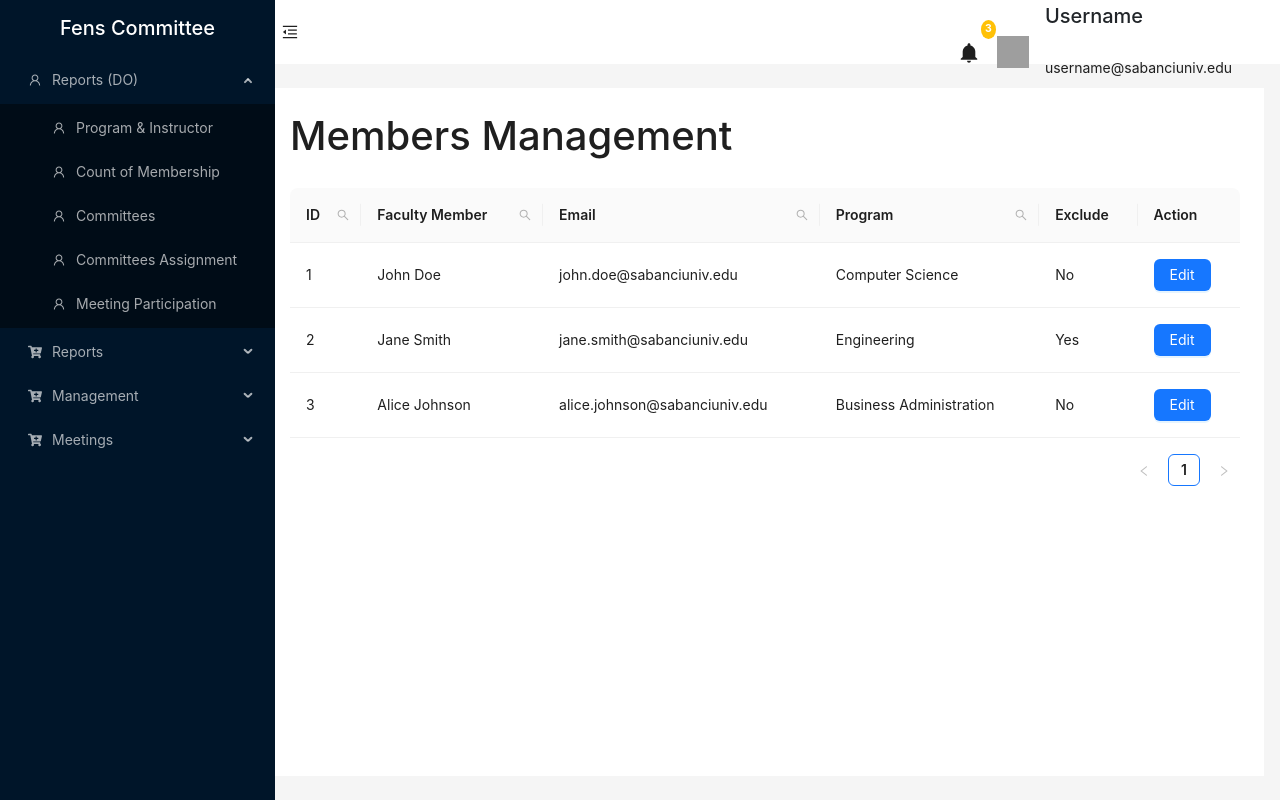
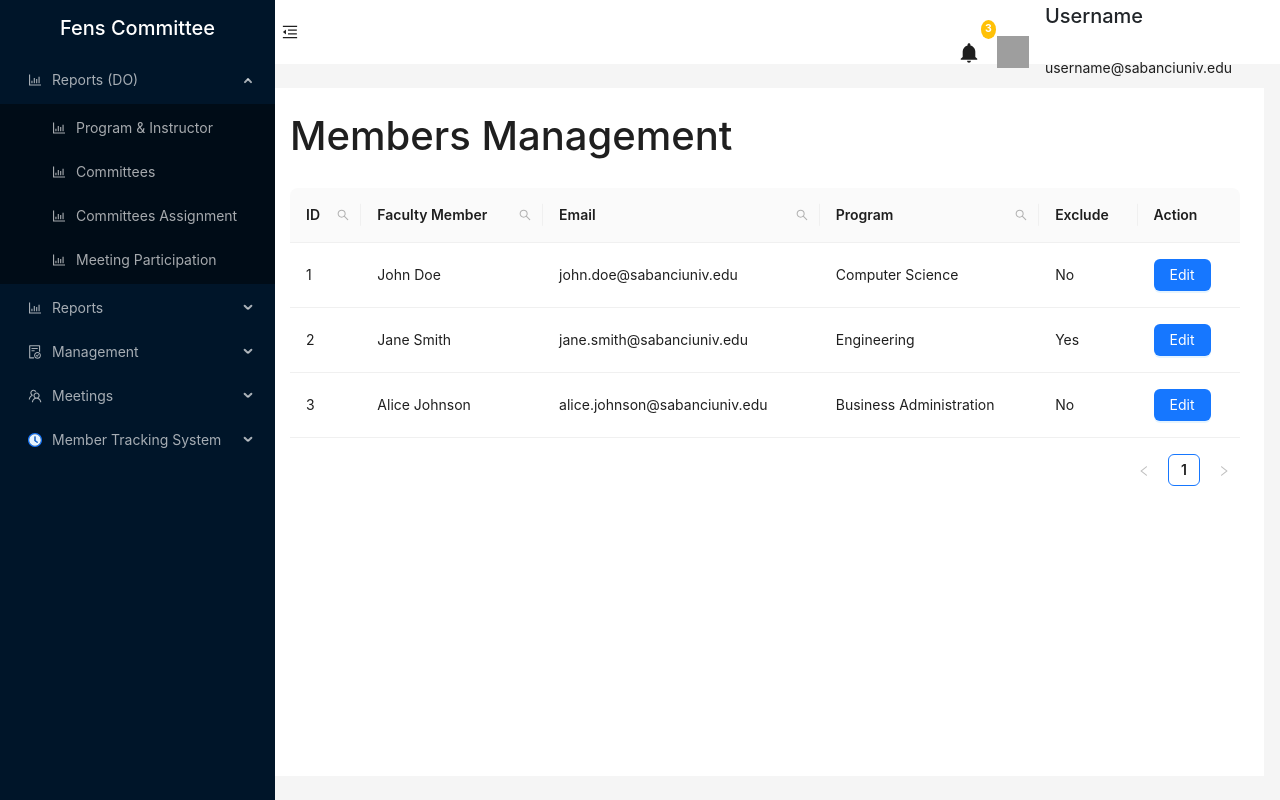
Before and after one commit to gorkemtopcu/ens492-committee-management-system, a React (Create React App) app in the folder committees_management_system/: page /mgmt-members in a window 1280 px wide. Both pictures are taken after a click on the element "Reports (DO)". Built offline with nearby package versions, Linux system fonts and the light colour scheme; grey boxes are pictures that could not be loaded.

Commit message:
Update routing system + field system improvement

```diff
--- a/committees_management_system/src/MainLayout.js
+++ b/committees_management_system/src/MainLayout.js
@@ -1,21 +1,12 @@
 import React, { useState } from 'react';
-import {
-    MenuFoldOutlined,
-    MenuUnfoldOutlined,
-    UploadOutlined,
-    UserOutlined,
-    VideoCameraOutlined,
-} from '@ant-design/icons';
+
 import { Outlet } from "react-router-dom";
 import { Layout, Menu, Button, theme } from 'antd';
-import { AiOutlineDashboard, AiOutlineSetting, AiOutlineUser } from 'react-icons/ai';
 import { useNavigate } from "react-router-dom";
-import { FaCartPlus } from "react-icons/fa";
 import { IoMdNotifications } from "react-icons/io";
-import { BiCategoryAlt } from "react-icons/bi";
-import { BsListOl } from "react-icons/bs";
-import { FiTruck } from "react-icons/fi";
-import { HiLogout } from "react-icons/hi";
+import CommitteeRoutes from './product/constants/Routes';
+import { MenuFoldOutlined, MenuUnfoldOutlined } from '@ant-design/icons';
+
 const { Header, Sider, Content } = Layout;
 
 const MainLayout = () => {
@@ -50,96 +41,7 @@ const MainLayout = () => {
                         navigate(key);
                         console.log(key);
                     }}
-                    items={[
-                        {
-                            key: 'reports-do',
-                            icon: <AiOutlineUser />,
-                            label: 'Reports (DO)',
-                            children: [
-                                {
-                                    key: 'program-instructor',
-                                    icon: <AiOutlineUser />,
-                                    label: 'Program & Instructor',
-                                },
-                                {
-                                    key: 'count-membership',
-                                    icon: <AiOutlineUser />,
-                                    label: 'Count of Membership',
-                                },
-                                {
-                                    key: 'committees',
-                                    icon: <AiOutlineUser />,
-                                    label: 'Committees',
-                                },
-                                {
-                                    key: 'committees-assignment',
-                                    icon: <AiOutlineUser />,
-                                    label: 'Committees Assignment',
-                                },
-                                {
-                                    key: 'meeting-participation',
-                                    icon: <AiOutlineUser />,
-                                    label: 'Meeting Participation',
-                                }
-                            ]
-                        },
-                        {
-                            key: 'reports',
-                            icon: <FaCartPlus />,
-                            label: 'Reports',
-                            children: [
-                                {
-                                    key: 'committee-announcement',
-                                    icon: <FaCartPlus />,
-                                    label: 'Committee Announcement',
-                                },
-                            ]
-                        },
-                        {
-                            key: 'management',
-                            icon: <FaCartPlus />,
-                            label: 'Management',
-                            children: [
-                                {
-                                    key: 'mgmt-committees',
-                                    icon: <FaCartPlus />,
-                                    label: 'Committees',
-                                },
-                                {
-                                    key: 'mgmt-members',
-                                    icon: <FaCartPlus />,
-                                    label: 'Members',
-                                },
-                                {
-                                    key: 'mgmt-assignments',
-                                    icon: <FaCartPlus />,
-                                    label: 'Assignments',
-                                },
-                                {
-                                    key: 'mgmt-mailing',
-                                    icon: <FaCartPlus />,
-                                    label: 'Mailing Lists',
-                                },
-                            ]
-                        },
-                        {
-                            key: 'meeting',
-                            icon: <FaCartPlus />,
-                            label: 'Meetings',
-                            children: [
-                                {
-                                    key: 'list-meeting',
-                                    icon: <FaCartPlus />,
-                                    label: 'List Meetings',
-                                },
-                                {
-                                    key: 'create-meeting-notes',
-                                    icon: <FaCartPlus />,
-                                    label: 'Create Meeting Notes',
-                                },
-                            ]
-                        },
-                    ]}
+                    items={CommitteeRoutes}
                 />
             </Sider>
             <Layout style={{ marginLeft: collapsed ? 80 : 250 }}>
--- a/committees_management_system/src/feature/Management/MembersManagement.js
+++ b/committees_management_system/src/feature/Management/MembersManagement.js
@@ -1,12 +1,11 @@
 import Header from 'product/components/Header';
 import TableSearch from 'product/components/TableSearch';
 import React from 'react';
-import { generateColumns } from 'product/constants/ColumnMapping';
+import { columnMapping } from 'product/constants/ColumnMapping';
 import MemberManagement from 'assets/jsons/Management/MemberManagement.json';
 
 
 const MembersManagement = () => {
-    const fields = ['id', 'facultyMember', 'email', 'program', 'exclude', 'action'];
     const handleEdit = (record) => {
         // Define your handleEdit logic here
     };
@@ -14,11 +13,12 @@ const MembersManagement = () => {
     const handleDelete = (record) => {
         // Define your handleDelete logic here
     };
+    const fields = [columnMapping.id, columnMapping.facultyMember, columnMapping.email, columnMapping.program, columnMapping.exclude, columnMapping.action(handleEdit, handleDelete, true, false)];
 
     return (
         <div>
             <Header title="Members Management"/>
-            <TableSearch columns={generateColumns(fields, handleEdit, handleDelete, true, false)} data={MemberManagement} />
+            <TableSearch columns={fields} data={MemberManagement} />
         </div>
     );
 };
--- /dev/null
+++ b/committees_management_system/src/feature/MemberTrackingSystem/MainCommitee.js
@@ -0,0 +1,11 @@
+import React from 'react';
+
+const MainCommitee = () => {
+    return (
+        <div>
+            <h1>Meeting Commitee</h1>
+        </div>
+    );
+};
+
+export default MainCommitee;
--- /dev/null
+++ b/committees_management_system/src/feature/MemberTrackingSystem/RetirementHistory.js
@@ -0,0 +1,11 @@
+import React from 'react';
+
+const RetirementHistory = () => {
+    return (
+        <div>
+            <h1>Retirement History</h1>
+        </div>
+    );
+};
+
+export default RetirementHistory;
--- a/committees_management_system/src/feature/Report/CountMembership.js
+++ /dev/null
@@ -1,11 +0,0 @@
-import React from 'react';
-
-const CountMembership = () => {
-    return (
-        <div>
-            <h1>Count Membership</h1>
-        </div>
-    );
-};
-
-export default CountMembership;
--- a/committees_management_system/src/product/constants/ColumnMapping.js
+++ b/committees_management_system/src/product/constants/ColumnMapping.js
@@ -59,14 +59,4 @@ const columnMapping = {
     }),
 };
 
-// Function to generate columns based on mapping
-const generateColumns = (fields, handleEdit, handleDelete, includeEdit, includeDelete) => {
-    return fields.map(field => {
-        if (field === 'action') {
-            return columnMapping[field](handleEdit, handleDelete, includeEdit, includeDelete);
-        }
-        return columnMapping[field];
-    });
-};
-
-export { generateColumns };
+export { columnMapping };
--- /dev/null
+++ b/committees_management_system/src/product/constants/Routes.js
@@ -0,0 +1,111 @@
+import {
+    BarChartOutlined,
+    ClockCircleTwoTone,
+    FileDoneOutlined,
+    TeamOutlined,
+} from '@ant-design/icons';
+
+const CommitteeRoutes = [
+    {
+        key: 'reports-do',
+        icon: <BarChartOutlined />,
+        label: 'Reports (DO)',
+        children: [
+            {
+                key: 'program-instructor',
+                icon: <BarChartOutlined />,
+                label: 'Program & Instructor',
+            },
+            {
+                key: 'committees',
+                icon: <BarChartOutlined />,
+                label: 'Committees',
+            },
+            {
+                key: 'committees-assignment',
+                icon: <BarChartOutlined />,
+                label: 'Committees Assignment',
+            },
+            {
+                key: 'meeting-participation',
+                icon: <BarChartOutlined />,
+                label: 'Meeting Participation',
+            }
+        ]
+    },
+    {
+        key: 'reports',
+        icon: <BarChartOutlined />,
+        label: 'Reports',
+        children: [
+            {
+                key: 'committee-announcement',
+                icon: <BarChartOutlined />,
+                label: 'Committee Announcement',
+            },
+        ]
+    },
+    {
+        key: 'management',
+        icon: <FileDoneOutlined />,
+        label: 'Management',
+        children: [
+            {
+                key: 'mgmt-committees',
+                icon: <FileDoneOutlined />,
+                label: 'Committees',
+            },
+            {
+                key: 'mgmt-members',
+                icon: <FileDoneOutlined />,
+                label: 'Members',
+            },
+            {
+                key: 'mgmt-assignments',
+                icon: <FileDoneOutlined />,
+                label: 'Assignments',
+            },
+            {
+                key: 'mgmt-mailing',
+                icon: <FileDoneOutlined />,
+                label: 'Mailing Lists',
+            },
+        ]
+    },
+    {
+        key: 'meeting',
+        icon: <TeamOutlined />,
+        label: 'Meetings',
+        children: [
+            {
+                key: 'list-meeting',
+                icon: <TeamOutlined />,
+                label: 'List Meetings',
+            },
+            {
+                key: 'create-meeting-notes',
+                icon: <TeamOutlined />,
+                label: 'Create Meeting Notes',
+            },
+        ]
+    },
+    {
+        key: 'member-tracking-system',
+        icon: <ClockCircleTwoTone />,
+        label: 'Member Tracking System',
+        children: [
+            {
+                key: 'main-commitee',
+                icon: <ClockCircleTwoTone />,
+                label: 'Main Commitee',
+            },
+            {
+                key: 'retirement-history',
+                icon: <ClockCircleTwoTone />,
+                label: 'Retirement History',
+            },
+        ]
+    },
+];
+
+export default CommitteeRoutes;
```
Also changed, not shown: committees_management_system/src/App.js (+4 -3 lines), committees_management_system/src/Routes.js (deleted).
